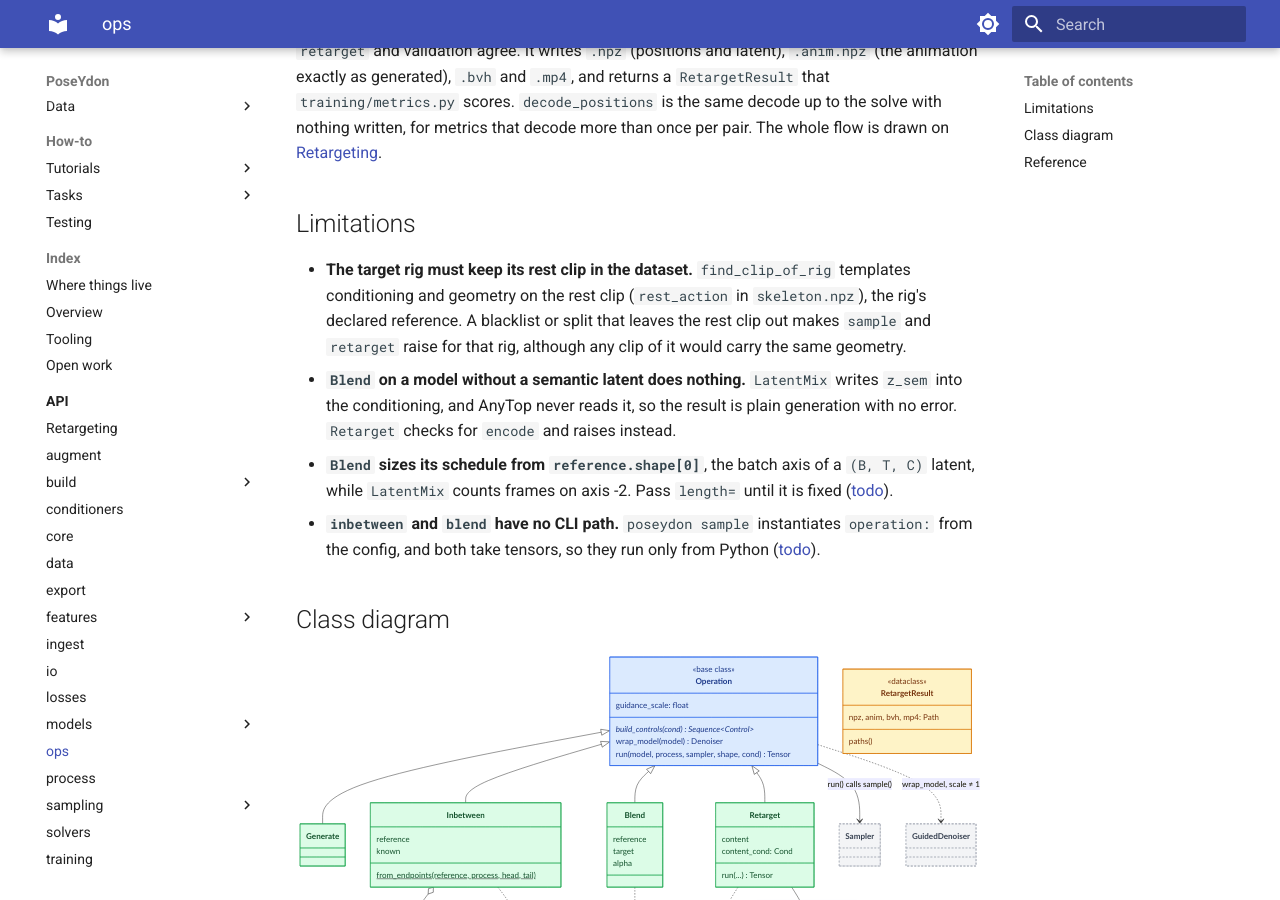
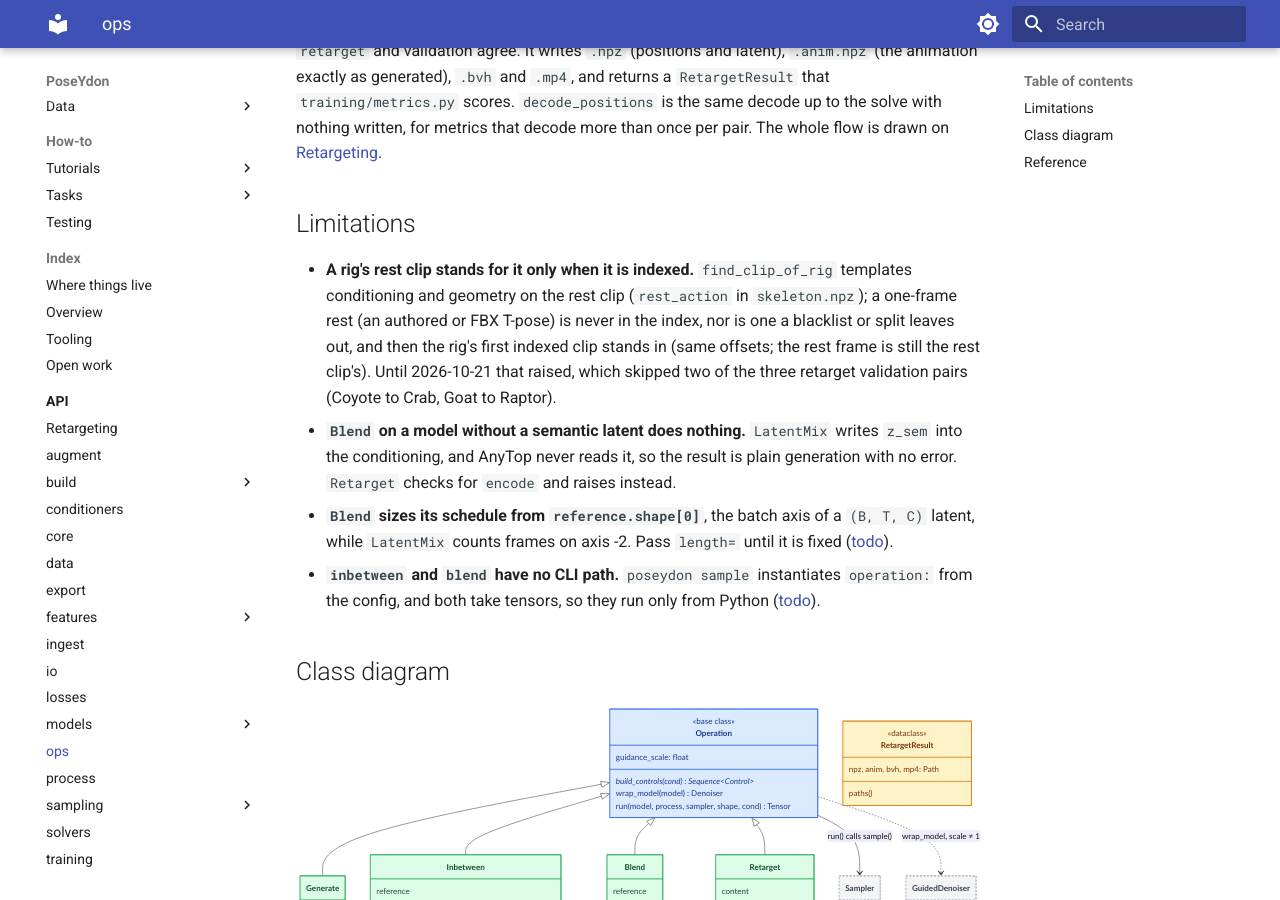
Before and after one commit to LuCazzola/PoseYdon, an MkDocs documentation site: the page built from docs/api/ops/index.md, in a window 1280 px wide and 900 px high, scrolled down 388 px. Built offline with MkDocs 1.6.1 and Material for MkDocs 9.7.7, drawn with Linux system fonts in a browser that asks for light colours; comment, search, counter and statistics services are not loaded.

Commit message:
fix: one-frame rest clips no longer stop training or skip retarget pairs
Found by a debug training run on the FBX-read corpus. Both date from the
authored T-poses (2026-10-19), which are one frame, and unimate's bind_pose.

- MotionDataset._extract_rest: a one-frame rest gave no feature frames
  (velocity needs two), so the rest_frame conditioner indexed an empty array
  and training stopped on the first item of such a rig (22 Truebones rigs
  now). The frame is held for a second one: still, velocity zero.
- find_clip_of_rig: a one-frame rest is never indexed, so the lookup raised
  and retarget validation skipped two of its three pairs. The rig's first
  indexed clip stands in (same offsets; the rest frame is the rest clip's).

trainer=debug now runs its five steps with every validation pair.
The ops page listed the second as a limitation; that bullet is updated.

Co-Authored-By: Claude Opus 5.5 <noreply@anthropic.com>
Claude-Session: https://claude.ai/code/session_012frKXqynNVUHs6Usd26q9y

```diff
--- a/docs/api/ops/index.md
+++ b/docs/api/ops/index.md
@@ -23,11 +23,13 @@ for metrics that decode more than once per pair. The whole flow is drawn on
 
 ## Limitations
 
-- **The target rig must keep its rest clip in the dataset.** `find_clip_of_rig`
+- **A rig's rest clip stands for it only when it is indexed.** `find_clip_of_rig`
   templates conditioning and geometry on the rest clip (`rest_action` in
-  `skeleton.npz`), the rig's declared reference. A blacklist or split that
-  leaves the rest clip out makes `sample` and `retarget` raise for that rig,
-  although any clip of it would carry the same geometry.
+  `skeleton.npz`); a one-frame rest (an authored or FBX T-pose) is never in the
+  index, nor is one a blacklist or split leaves out, and then the rig's first
+  indexed clip stands in (same offsets; the rest frame is still the rest
+  clip's). Until 2026-10-21 that raised, which skipped two of the three
+  retarget validation pairs (Coyote to Crab, Goat to Raptor).
 - **`Blend` on a model without a semantic latent does nothing.** `LatentMix`
   writes `z_sem` into the conditioning, and AnyTop never reads it, so the
   result is plain generation with no error. `Retarget` checks for `encode` and
```
Also changed, not shown: docs/api/data/index.md (+9 -0 lines), 2 other files.
